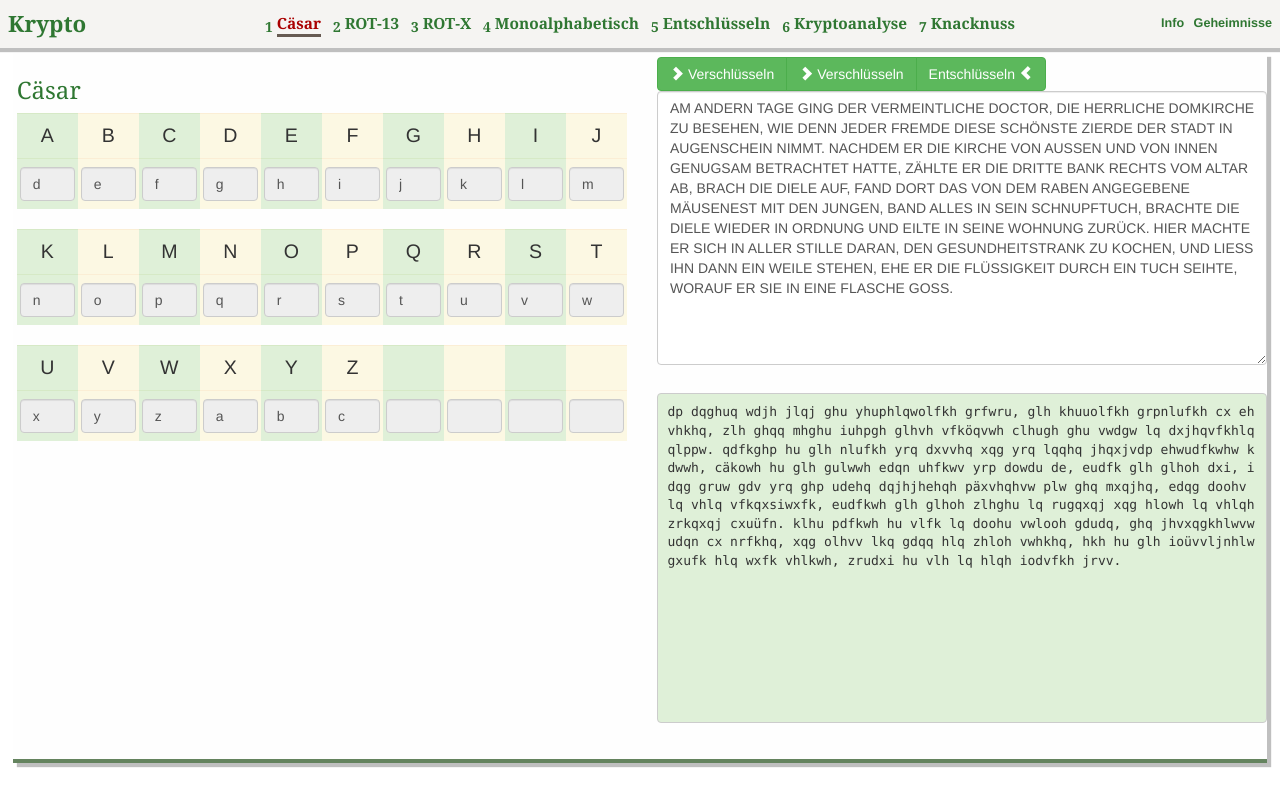
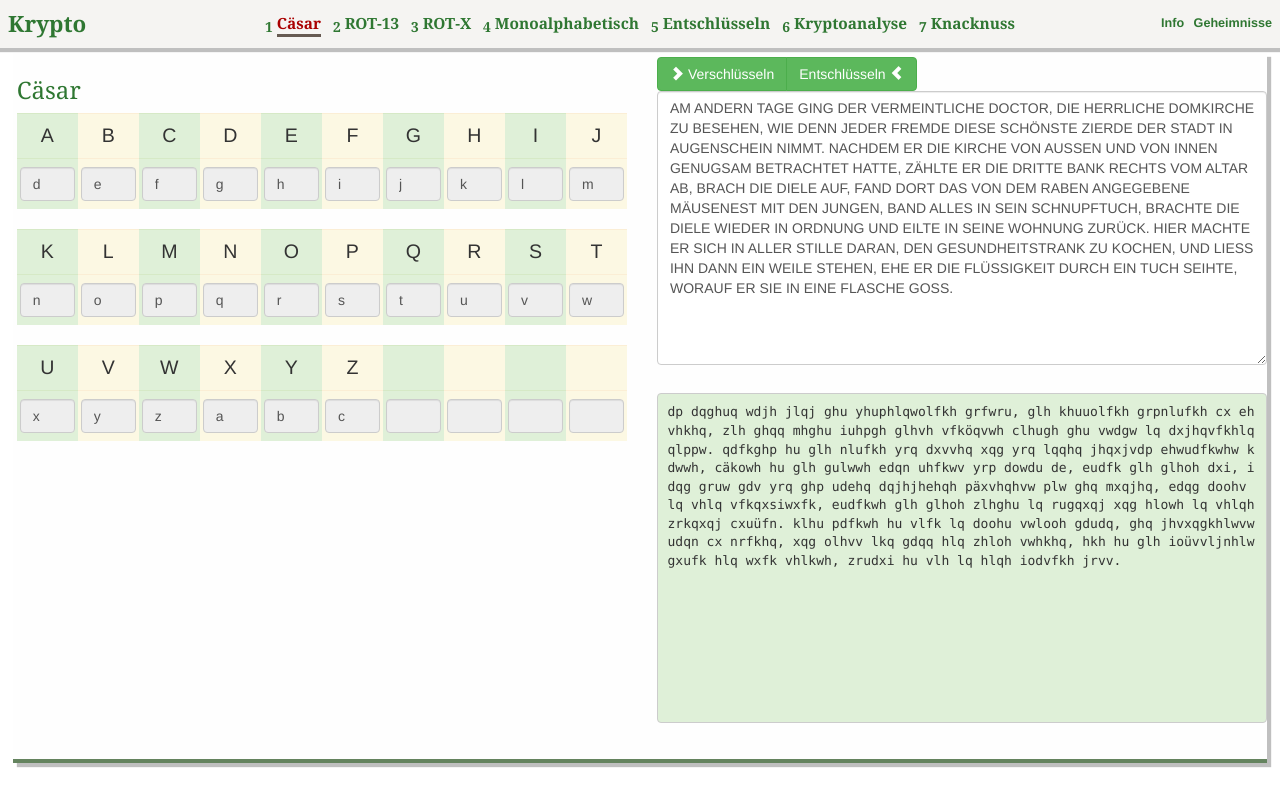
Before and after one commit to mgje/Crypto, a Jekyll site: the page built from exp1/index.html, in a window 1280 px wide. Shown: the top 806 px of the page. Built offline with Jekyll 4.4.1, drawn with Linux system fonts in a browser that asks for light colours; some web fonts are replaced.

Commit message:
mobile version

```diff
--- a/exp1/index.html
+++ b/exp1/index.html
@@ -18,8 +18,6 @@ CSName: experiment.css
     <div class="col-md-6 col-sm-5">
       <div class="btn-group">
       <button id = "btn_crypt" type="submit" name="button1" class="btn btn-success hidden-xs" ><i class="glyphicon glyphicon-chevron-right"></i> Verschlüsseln</button>
-      <button id = "btn_crypt" type="submit" name="button1" class="btn btn-success hidden-xs" ><i class="glyphicon glyphicon-chevron-right"></i> Verschlüsseln</button>
-
       <button id = "btn_decrypt" type="submit" name="buttondecrypt" class="btn btn-success hidden-xs pull-right" > Entschlüsseln <i class="glyphicon glyphicon-chevron-left"></i> </button>
       </div>
 
```
